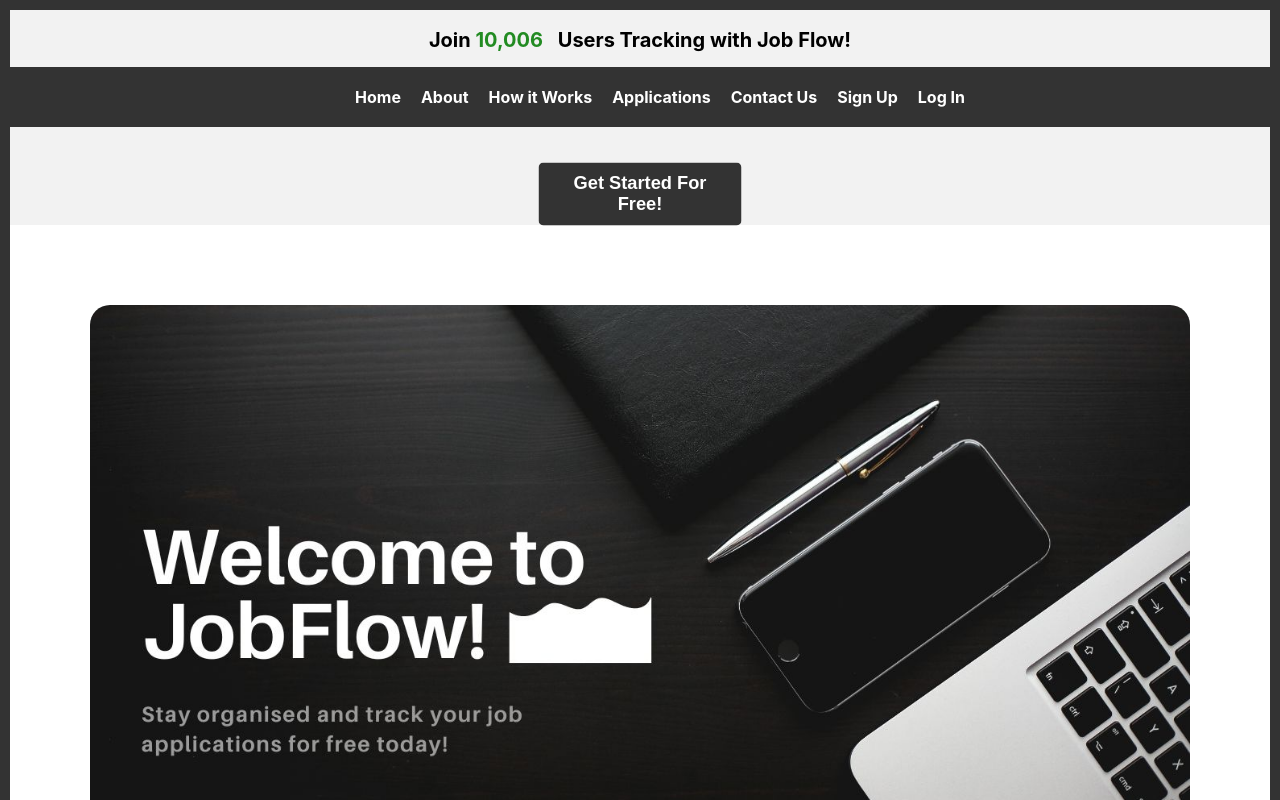
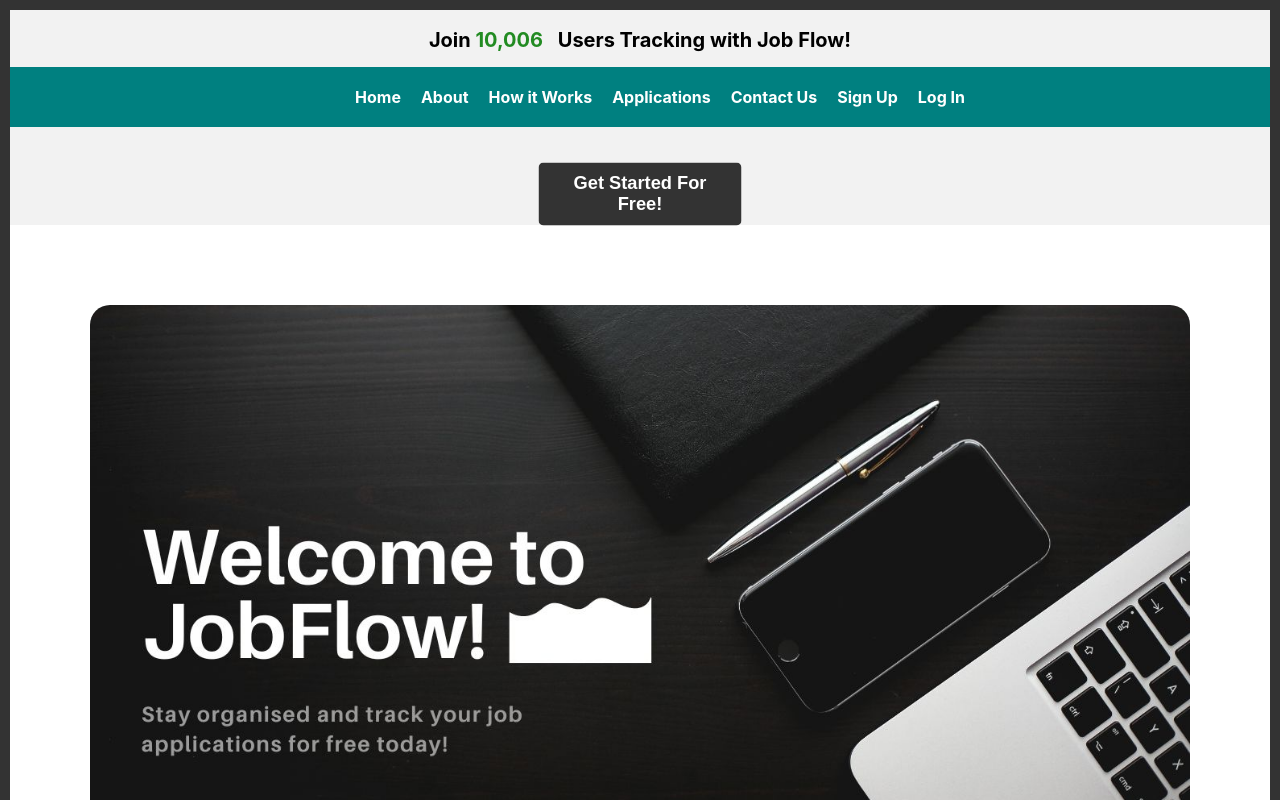
Before and after one commit to irina-sheveliova/CFG-Job-tracker, a React (Create React App) app in the folder client/: page / in a window 1280 px wide. Shown: the top 800 px of the page. Built offline with nearby package versions, Linux system fonts and the light colour scheme; a web font is replaced by a local one.

Commit message:
Nav.css Colour change to match Landpge

```diff
--- a/client/src/components/Navigation/Nav.css
+++ b/client/src/components/Navigation/Nav.css
@@ -1,5 +1,5 @@
 nav {
-  background-color: #333;
+  background-color: #008080;
   height: 60px;
   display: flex;
   justify-content: space-around;
@@ -44,8 +44,7 @@ nav a:hover {
   margin-left: 20px;
 }
 
-.login-btn:hover,
-.logout-btn:hover {
+.login-btn:hover{
   background-color: grey;
 }
 
@@ -54,7 +53,7 @@ nav a:hover {
   right: 124px;
 }
 
-.logout-btn {
+/* .logout-btn {
   position: absolute;
   right: 20px;
-}
+} */
```
